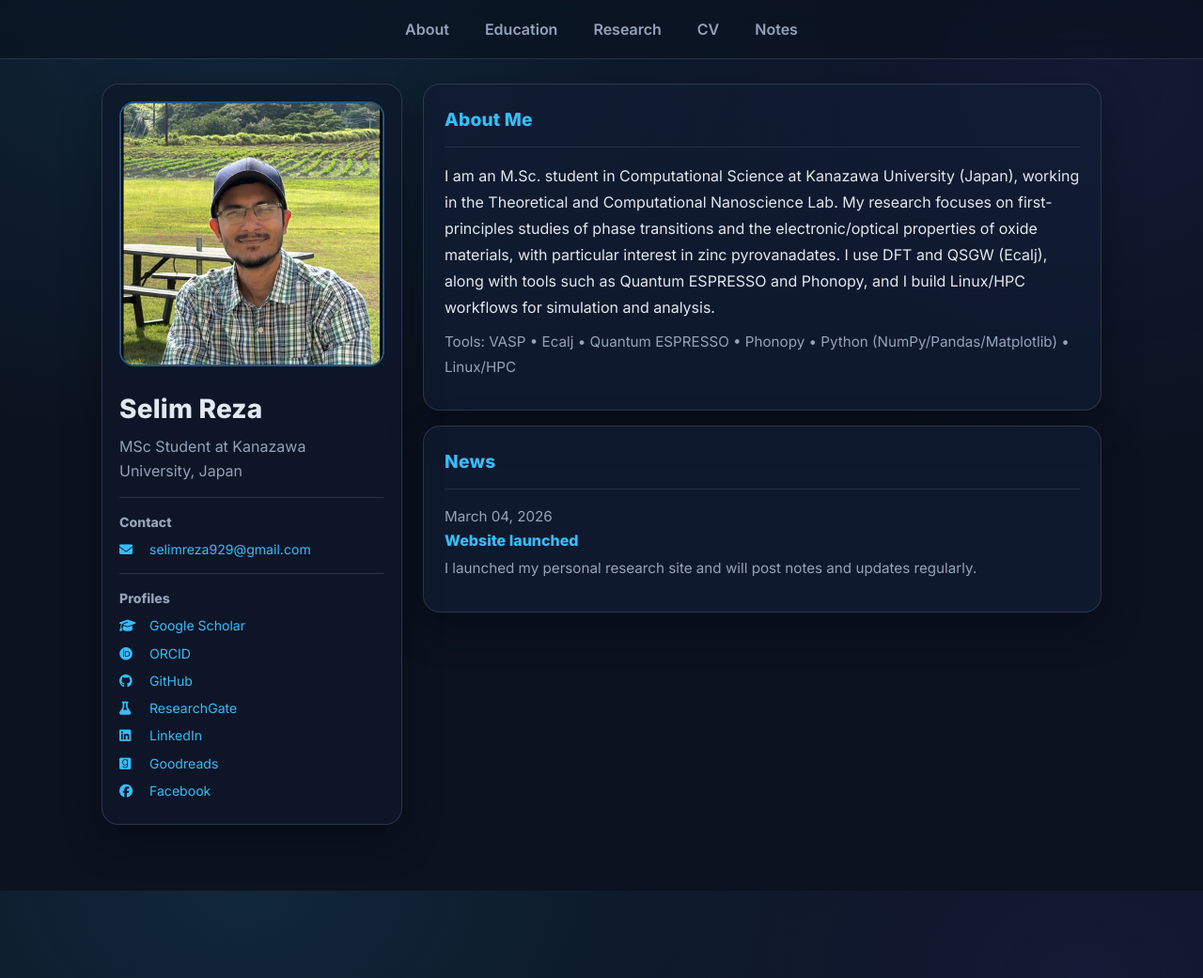
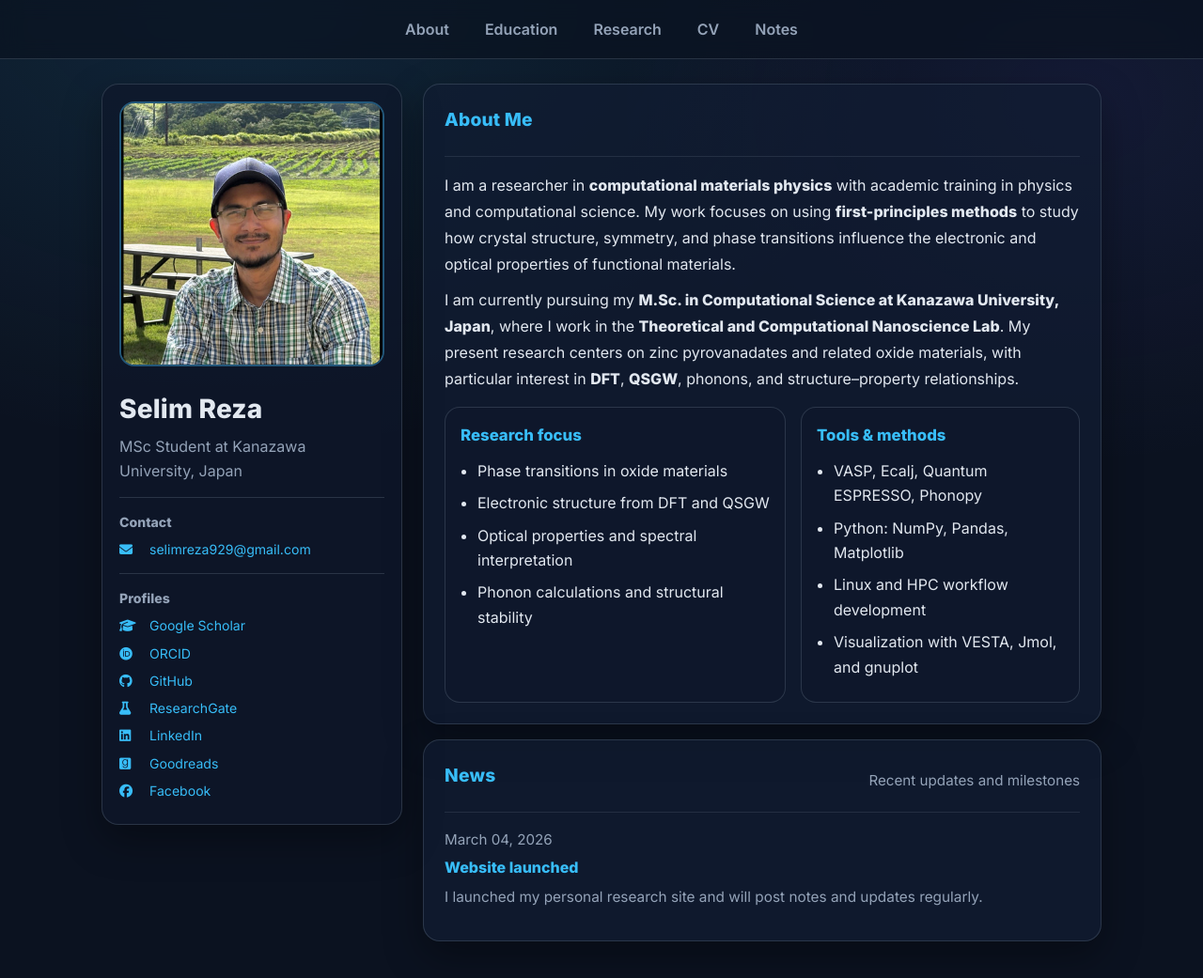
Before and after one commit to selimphy/selimphy.github.io, a Jekyll site: the page built from index.html, in a window 1280 px wide and 1088 px high. Shown: the top 1041 px of the window at 94% size. Built offline with Jekyll 4.4.1, drawn with Linux system fonts in a browser that asks for light colours.

Commit message:
Update index.html

```diff
--- a/index.html
+++ b/index.html
@@ -12,6 +12,64 @@ layout: none
 <link href="https://fonts.googleapis.com/css2?family=Inter:wght@300;400;600;800&display=swap" rel="stylesheet">
 <link rel="stylesheet" href="/assets/css/style.css">
 <link rel="stylesheet" href="https://cdnjs.cloudflare.com/ajax/libs/font-awesome/6.5.0/css/all.min.css">
+
+<style>
+.home-intro{
+  display:grid;
+  grid-template-columns:1.1fr .9fr;
+  gap:16px;
+}
+.home-box{
+  border:1px solid var(--border);
+  border-radius:16px;
+  padding:16px;
+  background:rgba(15,23,42,.45);
+}
+.home-box h3{
+  margin:0 0 10px;
+  color:var(--accent);
+  font-size:1.05rem;
+}
+.quick-list{
+  margin:0;
+  padding-left:18px;
+}
+.quick-list li{
+  margin:8px 0;
+}
+.newsItem{
+  padding:14px 0;
+  border-top:1px solid var(--border);
+}
+.newsItem:first-child{
+  border-top:none;
+  padding-top:0;
+}
+.newsTitle{
+  font-weight:800;
+  margin-top:4px;
+}
+.newsSummary{
+  margin-top:6px;
+  color:var(--muted);
+  font-size:.96rem;
+  line-height:1.65;
+}
+.section-head{
+  display:flex;
+  align-items:center;
+  justify-content:space-between;
+  gap:10px;
+}
+.section-head .small{
+  margin:0;
+}
+@media (max-width: 900px){
+  .home-intro{
+    grid-template-columns:1fr;
+  }
+}
+</style>
 </head>
 
 <body class="page-about">
@@ -25,37 +83,70 @@ layout: none
   <main>
 
     <section class="card">
+      <div class="section-head">
         <h2>About Me</h2>
+      </div>
       <hr class="thin">
 
       <p>
-    I am an M.Sc. student in Computational Science at Kanazawa University (Japan), working in the Theoretical and Computational Nanoscience Lab.
-    My research focuses on first-principles studies of phase transitions and the electronic/optical properties of oxide materials, with particular interest in zinc pyrovanadates.
-    I use DFT and QSGW (Ecalj), along with tools such as Quantum ESPRESSO and Phonopy, and I build Linux/HPC workflows for simulation and analysis.
+        I am a researcher in <strong>computational materials physics</strong> with academic training in physics
+        and computational science. My work focuses on using <strong>first-principles methods</strong> to study
+        how crystal structure, symmetry, and phase transitions influence the electronic and optical properties
+        of functional materials.
       </p>
 
-  <p class="small">
-    Tools: VASP • Ecalj • Quantum ESPRESSO • Phonopy • Python (NumPy/Pandas/Matplotlib) • Linux/HPC
+      <p>
+        I am currently pursuing my <strong>M.Sc. in Computational Science at Kanazawa University, Japan</strong>,
+        where I work in the <strong>Theoretical and Computational Nanoscience Lab</strong>. My present research
+        centers on zinc pyrovanadates and related oxide materials, with particular interest in
+        <strong>DFT</strong>, <strong>QSGW</strong>, phonons, and structure–property relationships.
       </p>
+
+      <div class="home-intro" style="margin-top:16px;">
+
+        <div class="home-box">
+          <h3>Research focus</h3>
+          <ul class="quick-list">
+            <li>Phase transitions in oxide materials</li>
+            <li>Electronic structure from DFT and QSGW</li>
+            <li>Optical properties and spectral interpretation</li>
+            <li>Phonon calculations and structural stability</li>
+          </ul>
+        </div>
+
+        <div class="home-box">
+          <h3>Tools & methods</h3>
+          <ul class="quick-list">
+            <li>VASP, Ecalj, Quantum ESPRESSO, Phonopy</li>
+            <li>Python: NumPy, Pandas, Matplotlib</li>
+            <li>Linux and HPC workflow development</li>
+            <li>Visualization with VESTA, Jmol, and gnuplot</li>
+          </ul>
+        </div>
+
+      </div>
     </section>
 
     <section class="card">
+      <div class="section-head">
         <h2>News</h2>
+        <p class="small">Recent updates and milestones</p>
+      </div>
       <hr class="thin">
 
       {% assign items = site.news | sort: "date" | reverse %}
       {% if items.size == 0 %}
-    <p class="small">No news yet. (You can add items by creating files in <code>_news/</code>.)</p>
+        <p class="small">No news yet. Add files in <code>_news/</code> to update this section automatically.</p>
       {% else %}
         <div class="news">
           {% for n in items limit:5 %}
             <div class="newsItem">
               <div class="small">{{ n.date | date: "%B %d, %Y" }}</div>
-          <div style="font-weight:800;">
+              <div class="newsTitle">
                 <a href="{{ n.url }}">{{ n.title }}</a>
               </div>
               {% if n.summary %}
-            <div class="small" style="margin-top:4px;">{{ n.summary }}</div>
+                <div class="newsSummary">{{ n.summary }}</div>
               {% endif %}
             </div>
           {% endfor %}
```
Lines whose indentation alone changed are shown as unchanged.
